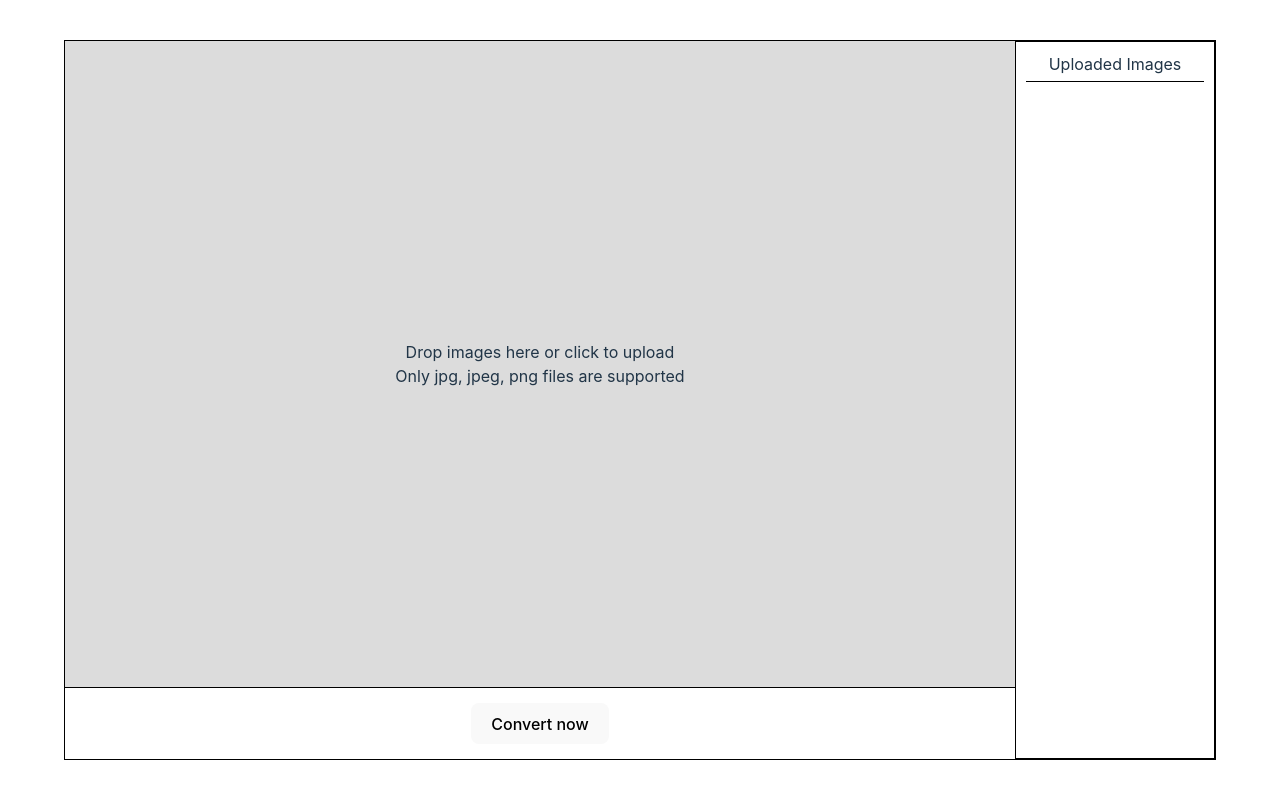
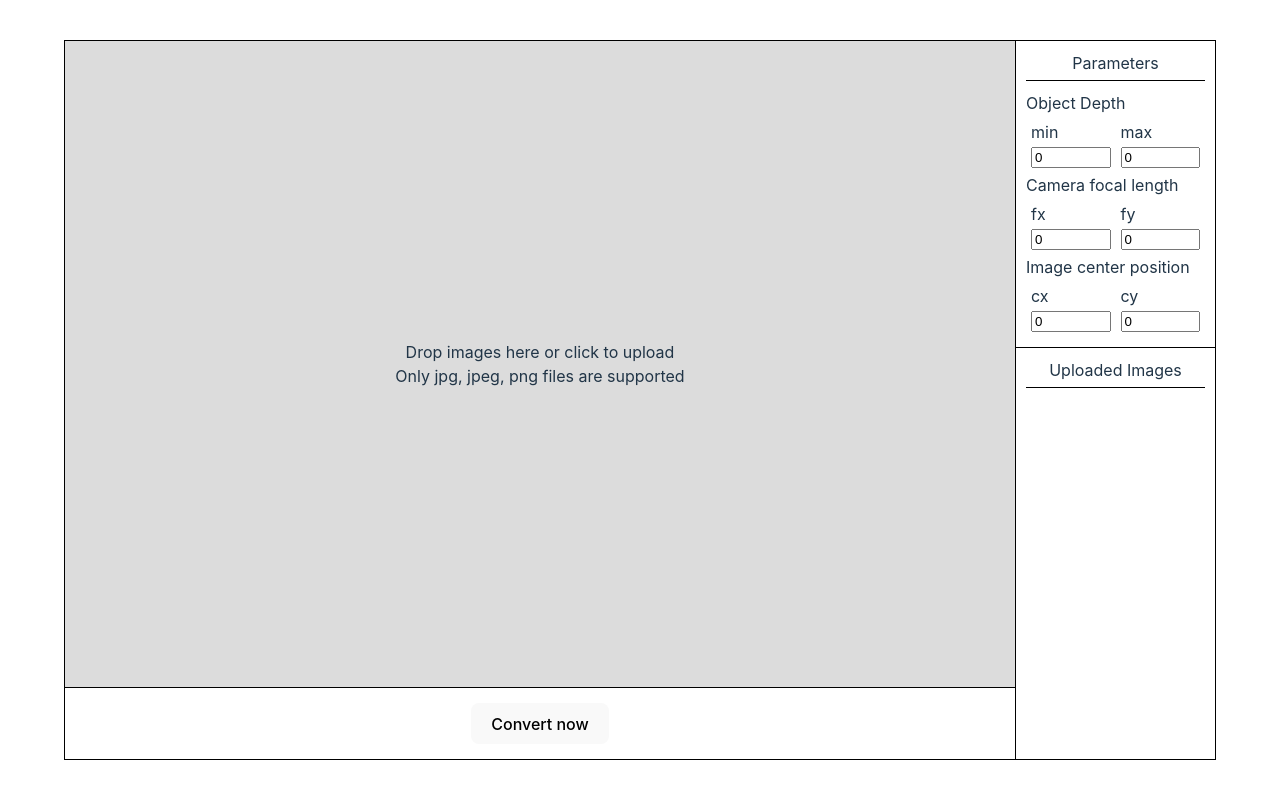
Before and after one commit to InvokFung/3dreconstruction, a React (Vite) app: page / in a window 1280 px wide. Built offline with nearby package versions, Linux system fonts and the light colour scheme.

Commit message:
updated page

```diff
--- a/src/components/main/index.jsx
+++ b/src/components/main/index.jsx
@@ -6,6 +6,14 @@ const Main = () => {
     const mainContainer = useRef();
     const fileInput = useRef();
     const resultField = useRef();
+
+    const depthMinVal = useRef();
+    const depthMaxVal = useRef();
+    const fxVal = useRef();
+    const fyVal = useRef();
+    const cxVal = useRef();
+    const cyVal = useRef();
+
     const [images, setImages] = useState([]);
     const [result, setResult] = useState(null);
     const [resultRetrieved, setResultRetrieved] = useState(false);
@@ -25,10 +33,32 @@ const Main = () => {
     const handleFormSubmit = (event) => {
         event.preventDefault();
 
+        if (images.length === 0) {
+            return alert("No images were uploaded");
+        }
+
+        console.log(`Requesting ${images.length} images`)
+
         const formData = new FormData();
         images.forEach((image, index) => {
             formData.append('images', image, image.name);
         });
+
+        // Add extra parameters
+        const parameters = {
+            depthMin: depthMinVal.current.value,
+            depthMax: depthMaxVal.current.value,
+            fx: fxVal.current.value,
+            fy: fyVal.current.value,
+            cx: cxVal.current.value,
+            cy: cyVal.current.value
+        };
+
+        // Convert parameters to JSON string
+        const parametersJson = JSON.stringify(parameters);
+
+        // Append parameters to formData
+        formData.append('parameters', parametersJson);
 
         const userId = 1;
 
@@ -56,6 +86,8 @@ const Main = () => {
     const handleDrop = (event) => {
         event.preventDefault();
 
+        let newImages = [...images];  // Create a copy of the current images
+
         if (event.dataTransfer.items) {
             // Use DataTransferItemList interface to access the file(s)
             for (var i = 0; i < event.dataTransfer.items.length; i++) {
@@ -66,7 +98,7 @@ const Main = () => {
 
                     // Check if file type is jpg, jpeg or png
                     if (fileType === 'jpg' || fileType === 'jpeg' || fileType === 'png') {
-                        setImages(prevImages => [...prevImages, file]);
+                        newImages.push(file);
                     } else {
                         alert("Invalid file type. Please upload only jpg, jpeg or png files.")
                     }
@@ -79,12 +111,13 @@ const Main = () => {
 
                 // Check if file type is jpg, jpeg or png
                 if (fileType === 'jpg' || fileType === 'jpeg' || fileType === 'png') {
-                    setImages(prevImages => [...prevImages, event.dataTransfer.files[i]]);
+                    newImages.push(event.dataTransfer.files[i]);
                 } else {
                     alert("Invalid file type. Please upload only jpg, jpeg or png files.")
                 }
             }
         }
+        setImages(newImages);
     }
 
     return (
@@ -128,6 +161,50 @@ const Main = () => {
                 )}
             </div>
             <div className='right-content'>
+                <div className='rcs-parameter'>
+                    <div className='rp-header'>Parameters</div>
+                    <div className='rp-content'>
+                        <div className='rp-item'>
+                            <div>Object Depth</div>
+                            <div className='multiInput'>
+                                <div className='halfText'>
+                                    <label>min</label>
+                                    <input className='halfInput' type='number' step="0.01" ref={depthMinVal} defaultValue={0} />
+                                </div>
+                                <div className='halfText'>
+                                    <label>max</label>
+                                    <input className='halfInput' type='number' step="0.01" ref={depthMaxVal} defaultValue={0} />
+                                </div>
+                            </div>
+                        </div>
+                        <div className='rp-item'>
+                            <div>Camera focal length</div>
+                            <div className='multiInput'>
+                                <div className='halfText'>
+                                    <label>fx</label>
+                                    <input className='halfInput' type='number' step="0.01" ref={fxVal} defaultValue={0} />
+                                </div>
+                                <div className='halfText'>
+                                    <label>fy</label>
+                                    <input className='halfInput' type='number' step="0.01" ref={fyVal} defaultValue={0} />
+                                </div>
+                            </div>
+                        </div>
+                        <div className='rp-item'>
+                            <div>Image center position</div>
+                            <div className='multiInput'>
+                                <div className='halfText'>
+                                    <label>cx</label>
+                                    <input className='halfInput' type='number' step="0.01" ref={cxVal} defaultValue={0} />
+                                </div>
+                                <div className='halfText'>
+                                    <label>cy</label>
+                                    <input className='halfInput' type='number' step="0.01" ref={cyVal} defaultValue={0} />
+                                </div>
+                            </div>
+                        </div>
+                    </div>
+                </div>
                 <div className='uploaded-gallery'>
                     <div className='ug-header'>Uploaded Images</div>
                     {images.map((image, index) => (
--- a/src/components/main/main.css
+++ b/src/components/main/main.css
@@ -8,11 +8,6 @@
 
 .left-content {
     width: calc(100% - 200px);
-    height: 100%;
-}
-
-.right-content {
-    width: 200px;
     height: 100%;
 }
 
@@ -55,12 +50,48 @@
 
 /**/
 
+.right-content {
+    width: 200px;
+    height: 100%;
+    display: flex;
+    flex-direction: column;
+    border-left: 1px solid black;
+}
+
+.rcs-parameter {
+    padding: 10px;
+    border-bottom: 1px solid black;
+}
+
+.rp-header {
+    text-align: center;
+    padding-bottom: 5px;
+    border-bottom: 1px solid black;
+    margin-bottom: 10px;
+}
+
+.multiInput {
+    display: flex;
+    justify-content: space-between;
+    align-items: center;
+}
+
+.halfText {
+    flex: 1;
+    margin: 5px;
+    width: calc(50% - 10px);
+}
+
+.halfInput {
+    width: 100%;
+}
+
+/**/
+
 .uploaded-gallery {
-    width: 100%;
-    height: 100%;
+    flex-grow: 1;
     padding: 10px;
     overflow-y: auto;
-    border: 1px solid black;
     scrollbar-width: thin;
     scrollbar-color: blue orange;
 }
```
Also changed, not shown: public/examples.json (added, +18 -0 lines).
